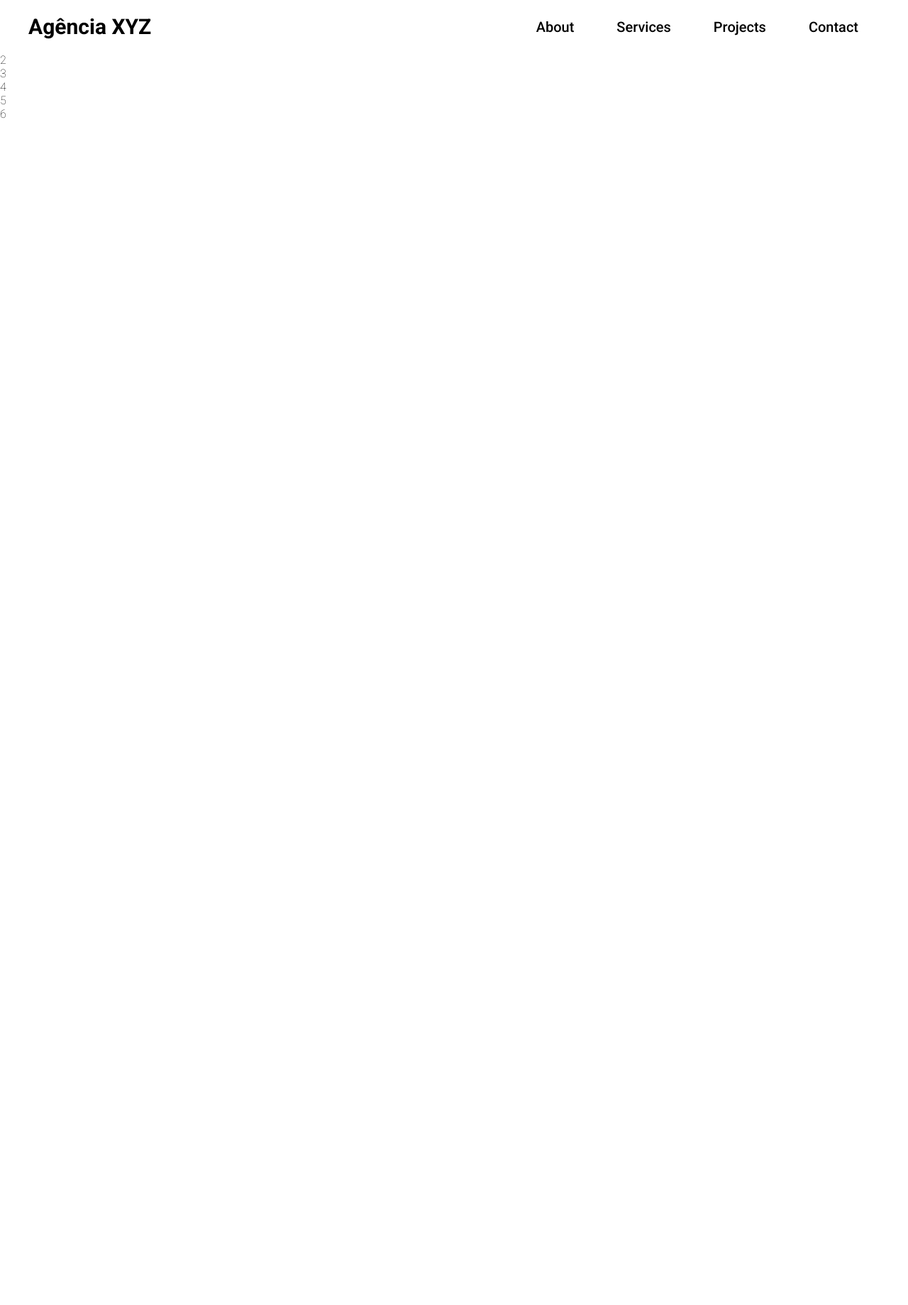
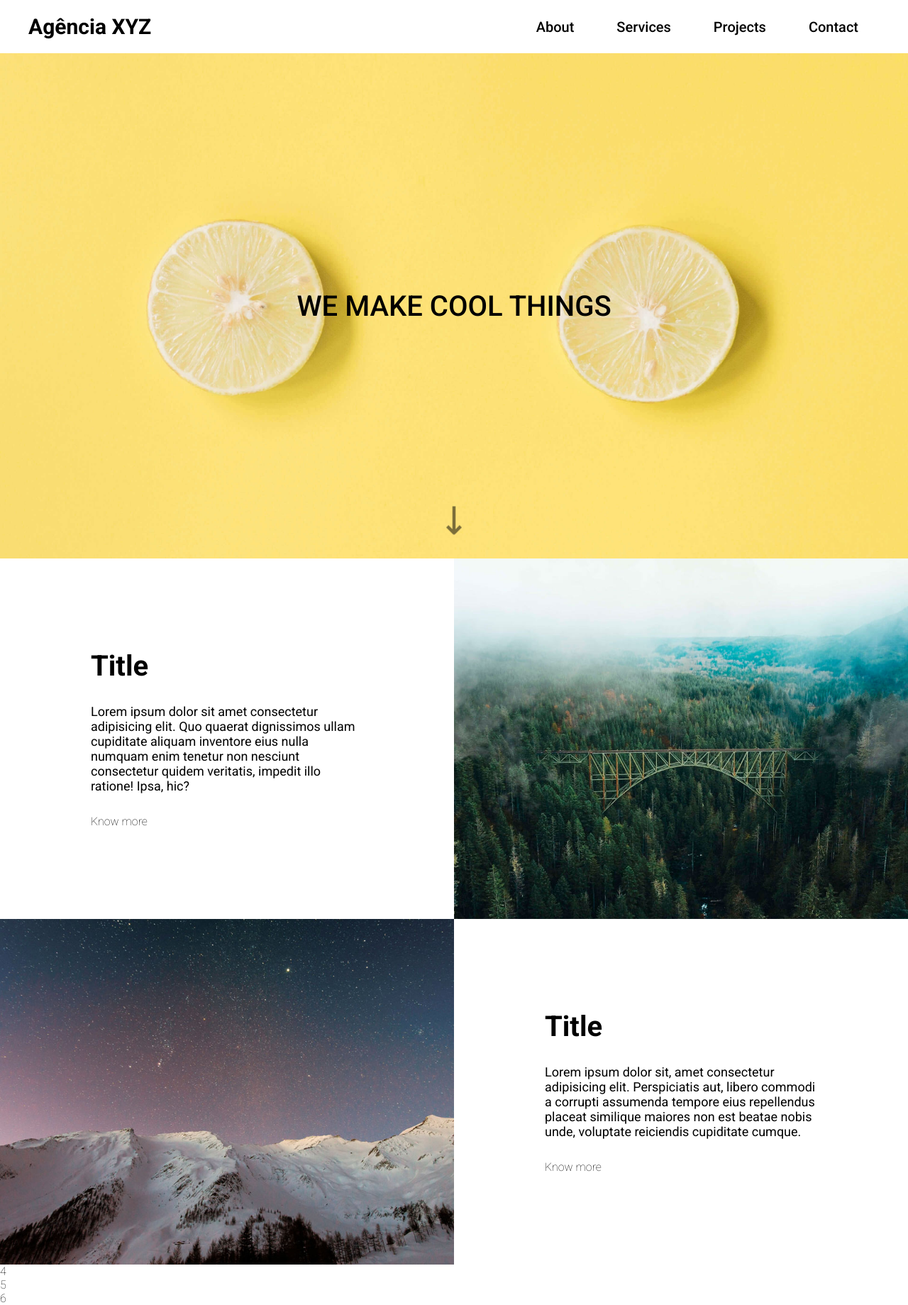
Before and after one commit to beto-luis/landing-page-com-grid-e-flex, a plain HTML site: page index.html in a window 1280 px wide. Shown: the whole page at 71% size. Before the commit the page ends 800 px from the top, so only its background shows below. Drawn offline with Linux system fonts and the light colour scheme.

Commit message:
seção sobre

```diff
--- a/index.html
+++ b/index.html
@@ -43,8 +43,23 @@
             </nav>
         </div>
     </header>
-    <section class="hero">2</section>
-    <section class="about">3</section>
+    <section class="hero">
+        <h2>We make cool things</h2>
+    </section>
+    <section class="about">
+        <div class="item">
+            <h3>Title</h3>
+            <p>Lorem ipsum dolor sit amet consectetur adipisicing elit. Quo quaerat dignissimos ullam cupiditate aliquam inventore eius nulla numquam enim tenetur non nesciunt consectetur quidem veritatis, impedit illo ratione! Ipsa, hic?</p>
+            <a href="" class="btn-know-more">Know more</a>
+        </div>
+        <div class="image right"></div>
+        <div class="image left"></div>
+        <div class="item">
+            <h3>Title</h3>
+            <p>Lorem ipsum dolor sit, amet consectetur adipisicing elit. Perspiciatis aut, libero commodi a corrupti assumenda tempore eius repellendus placeat similique maiores non est beatae nobis unde, voluptate reiciendis cupiditate cumque.</p>
+            <a href="" class="btn-know-more">Know more</a>
+        </div>
+    </section>
     <section class="services">4</section>
     <section class="projects">5</section>
     <footer class="footer">6</footer>
--- a/src/css/style.css
+++ b/src/css/style.css
@@ -47,12 +47,108 @@ body{
 
 .hero{
     grid-area: hero;
+    height: 89vh;
+    background: url('../images/lemons.jpg') center center no-repeat;
+    background-size: cover;
+    display: flex;
+    justify-content: center;
+    align-items: center;
+    position: relative;
+}
+
+.hero h2{
+    font-weight: 500;
+    text-transform: uppercase;
+    font-size: 4rem;
+}
+
+.hero:after{
+    content: url('../images/seta_preta.png');
+    position: absolute;
+    height: 35px;
+    bottom: 40px;
+    animation: downarrow 0.6s infinite alternate ease-in-out;
+}
+
+@-webkit-keyframes downarrow {
+    0% { -webkit-transform: translateY(0); opacity: 0.4; }
+    100% { -webkit-transform: translateY(0.4em);
+    opacity: 0.9; }
+}
+
+@media (max-width:425px){
+    .hero{
+        height: 60vh;
+    }
+
+    .hero h2{
+        font-size: 2.4rem;
+    }
 }
 
 /* ABOUT */
 
 .about{
     grid-area: about;
+    display: grid;
+    grid-template-columns: 1fr 1fr;
+    background-color: #fff;
+    max-width: var(--max-width-size);
+    margin: auto;
+}
+
+.about .item{
+    padding: 20%;
+    display: flex;
+    flex-direction: column;
+    justify-content: center;
+    align-content: center;
+}
+
+.about .item h3{
+    font-weight: 700;
+    font-size: 4rem;
+}
+
+.about .item p{
+    font-weight: 400;
+    font-size: 1.8rem;
+    margin: 30px 0;
+}
+
+.about .item .btn-know-more{
+    font-size: 1.6rem;
+    align-self: flex-start;
+}
+
+.about .item .btn-know-more:hover{
+    font-weight: 700;
+}
+
+.about .image{
+    width: 100%;
+    height: 100%;
+}
+
+.about .image.right{
+    background: url('../images/bridge.jpg') center center no-repeat;
+    background-size: cover;
+}
+
+.about .image.left{
+    background: url('../images/sky.jpg') center center no-repeat;
+    background-size: cover;
+}
+
+@media(max-width: 425px){
+    .about .item{
+        text-align: center;
+    }
+
+    .about{
+        grid-template-columns: 1fr;
+        grid-template-rows: repeat(4, 1fr);
+    }
 }
 
 /* SERVICES */
```
Also changed, not shown: src/images/bolinha1.png (added), src/images/bolinha2.png (added), src/images/bridge.jpg (added), src/images/flowers.jpg (added), src/images/landscape.jpg (added), src/images/lemons.jpg (added), src/images/plants2.jpg (added), src/images/plants3.jpg (added), src/images/seta_preta.png (added), src/images/sky.jpg (added), src/images/tomatoes.jpg (added).
